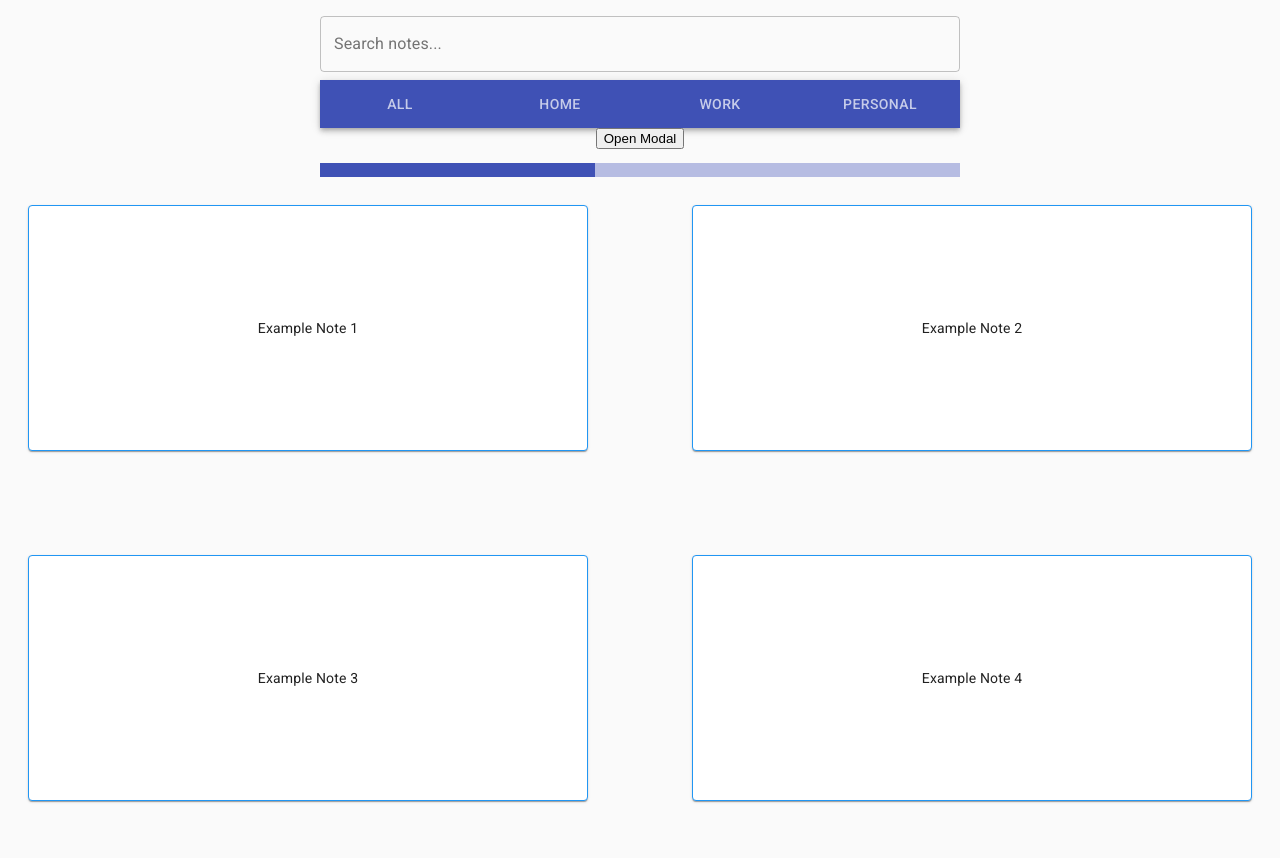
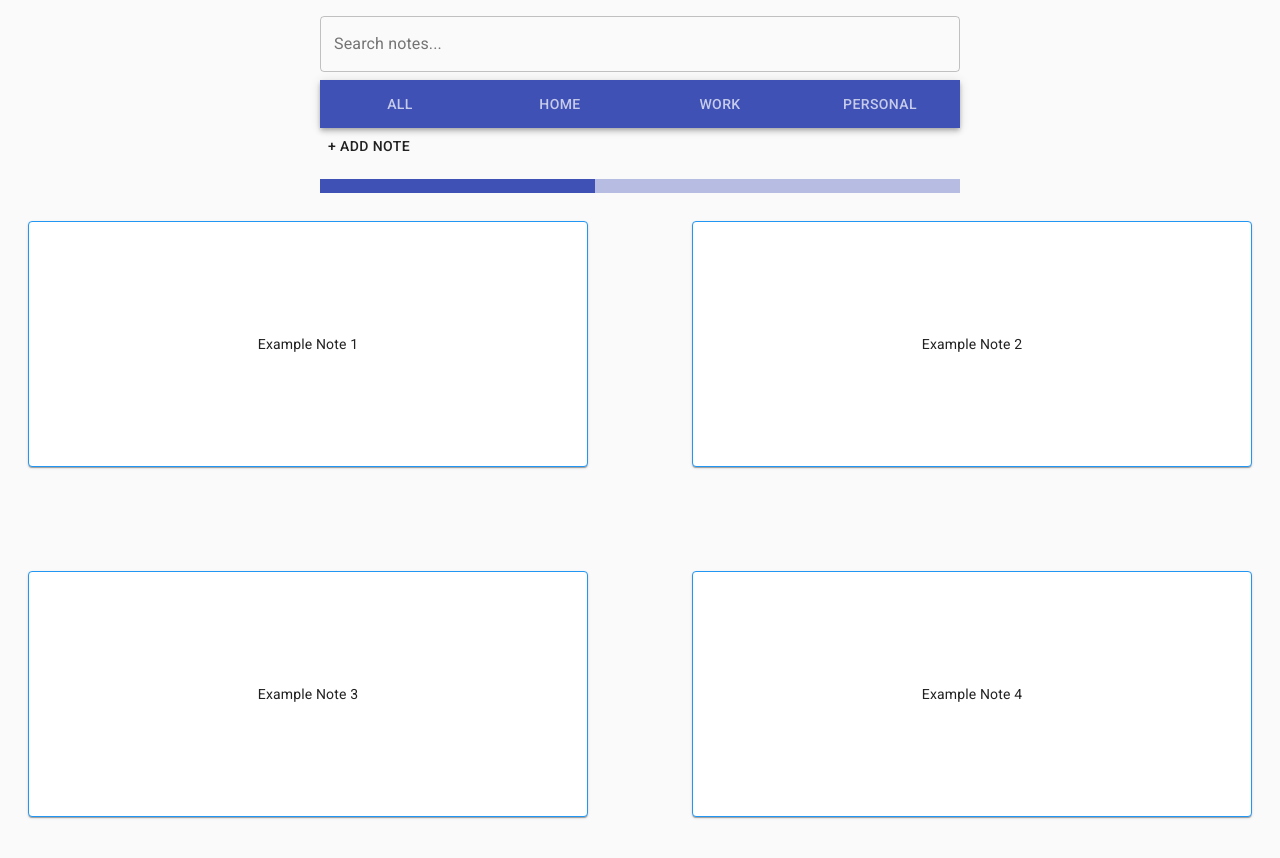
Before and after one commit to DKBoston15/react-notes-app, a React (Create React App) app: page / in a window 1280 px wide. Shown: the top 858 px of the page. Built offline with nearby package versions, Linux system fonts and the light colour scheme; the HTML template or start-up script is replaced by a standard one.

Commit message:
Add Modal Button

```diff
--- a/src/App.tsx
+++ b/src/App.tsx
@@ -3,7 +3,7 @@ import { useState } from "react";
 
 // Material UI
 import CssBaseline from "@material-ui/core/CssBaseline";
-
+import Button from "@material-ui/core/Button";
 // CSS
 import "./css/App.css";
 
@@ -31,10 +31,10 @@ function App() {
             <CssBaseline />
             <NoteModal open={open} handleClose={handleClose} />
             <SearchBar />
-            <NotesNavigation />
-            <button type="button" onClick={handleOpen}>
-                Open Modal
-            </button>
+            <div>
+                <NotesNavigation />
+                <Button onClick={handleOpen}>+ Add Note</Button>
+            </div>
             <NotesProgressBar />
             <NotesBoard />
         </div>
```
